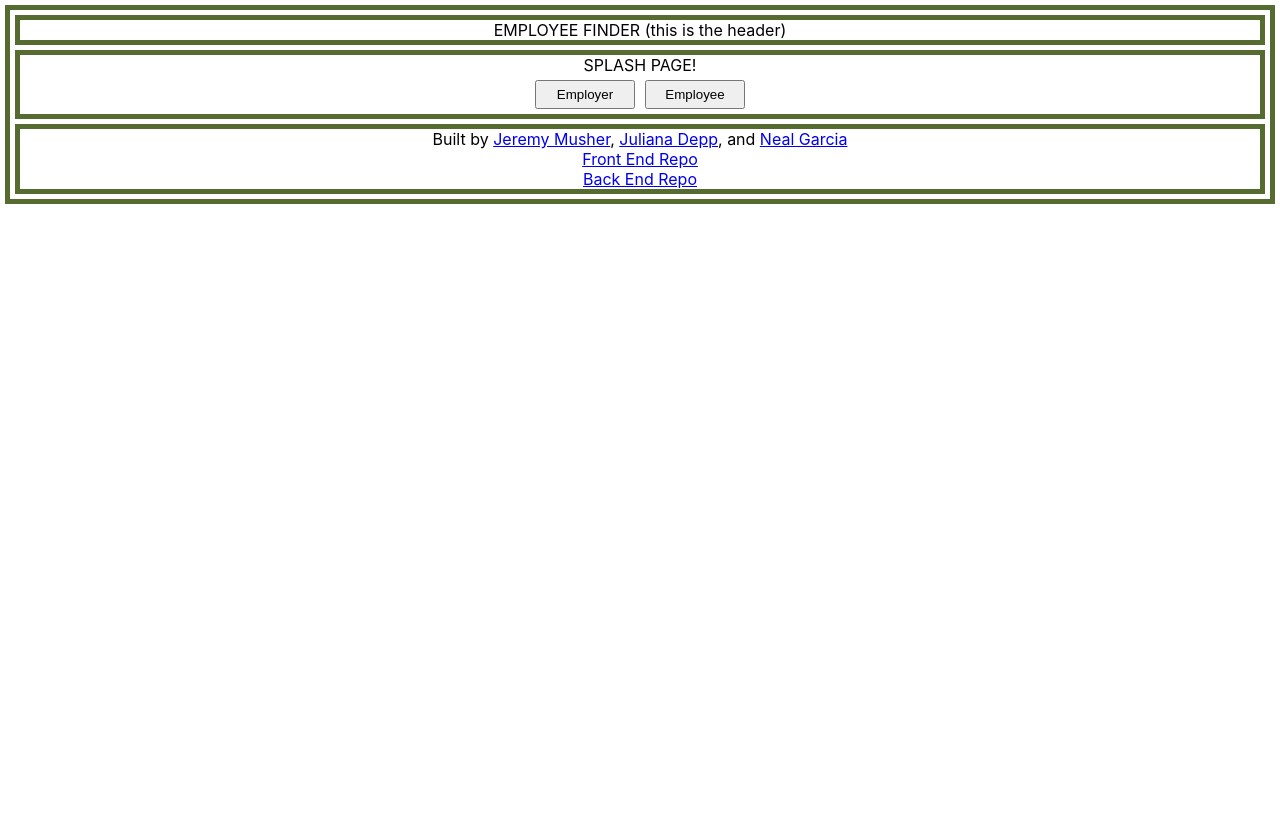
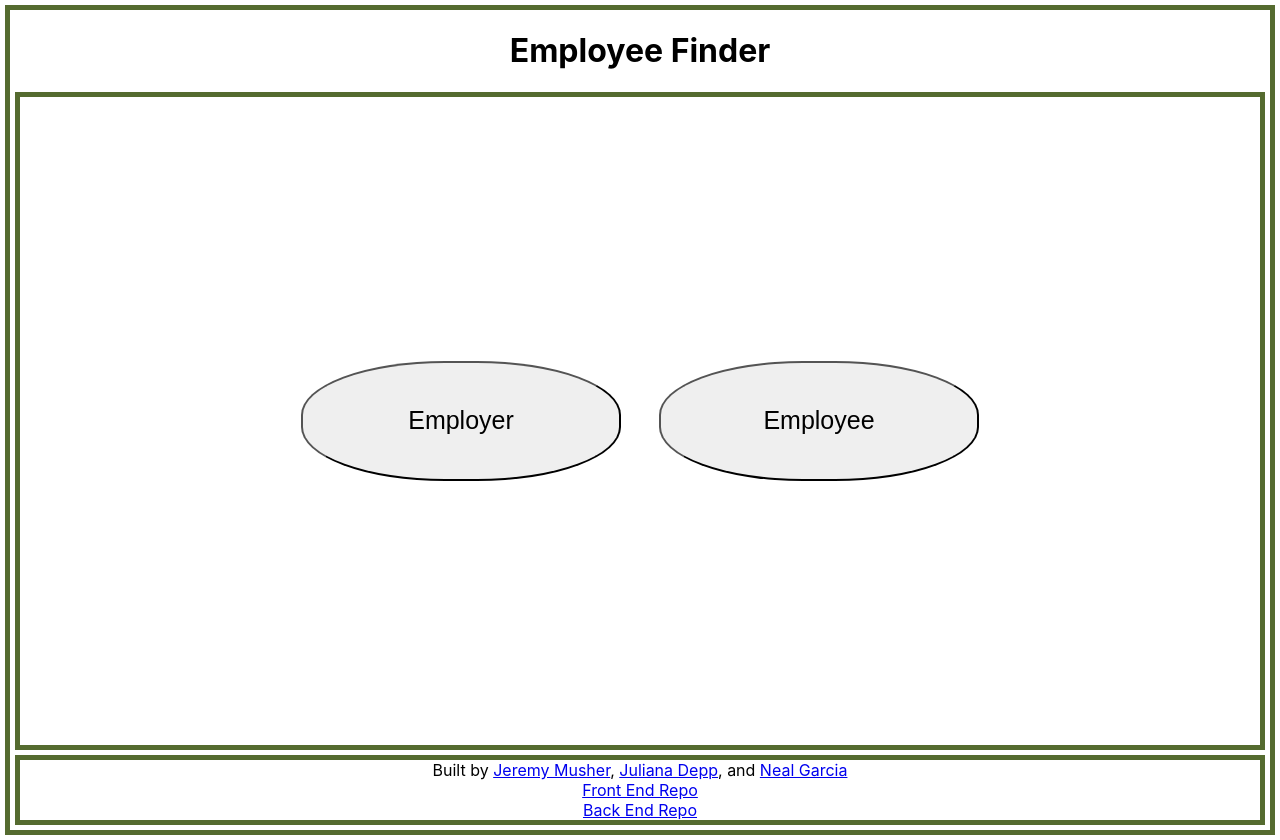
Before and after one commit to NealGarcia/Project-3, a React (Create React App) app in the folder employee-searcher-frontend/: page / in a window 1280 px wide. Before the commit the page ends 800 px from the top, so only its background shows below. Built offline with nearby package versions, Linux system fonts and the light colour scheme.

Commit message:
styling and splash page layout

```diff
--- a/employee-searcher-frontend/src/App.css
+++ b/employee-searcher-frontend/src/App.css
@@ -13,10 +13,38 @@
   color: white;
 }
 
+.header{
+  margin: 5px;
+  text-align: center;
+}
+
 .component {
   border:5px solid darkolivegreen;
   margin:5px;
   text-align: center;
+}
+
+#splash{
+  min-height: 81vh;
+  display: flex;
+  flex-direction: column;
+  justify-content: center;
+  align-items: center;
+}
+
+#splash button{
+  width: 25vw;
+  height: 15vh;
+  border-radius: 45%;
+  font-size: 25px;
+}
+#buttons{
+  display: flex;
+  width: 60%;
+  justify-content: space-evenly;
+}
+#formPage{
+  min-height: 81vh;
 }
 .employer-splash{
   min-height: 85vh;
--- a/employee-searcher-frontend/src/components/EmployerHome.js
+++ b/employee-searcher-frontend/src/components/EmployerHome.js
@@ -43,7 +43,6 @@ function EmployerHome(props) {
 
     return (
         <div className="component employer-splash">
-            Employer lands here
             <div className='employerHome'>
             <SearchBar
                 handleChange = {handleChange}
--- a/employee-searcher-frontend/src/components/Header.js
+++ b/employee-searcher-frontend/src/components/Header.js
@@ -4,8 +4,8 @@ import { Link } from 'react-router-dom';
 
 function Header(props) {
     return (
-        <div className="component">
-            EMPLOYEE FINDER (this is the header)
+        <div className="header">
+            <h1>Employee Finder</h1>
         </div>
     );
 }
--- a/employee-searcher-frontend/src/components/NewEmployee.js
+++ b/employee-searcher-frontend/src/components/NewEmployee.js
@@ -33,7 +33,7 @@ function NewEmployee(props) {
     );
   }
   return (
-    <div className="component">
+    <div className="component" id="formPage">
       <div className="formContainer">
         <form className="newEmployeeForm" onSubmit={handleSubmit}>
           <Link to={"/"} id="return">
@@ -135,61 +135,62 @@ function NewEmployee(props) {
           <h3>Availability</h3>
           <p>Choose the days you are available:</p>
           <div className="checkboxes">
-            <label htmlFor="mon">Mon.</label>
             <input
               type="checkbox"
               id="mon"
               name="mon"
               onChange={handleChange}
             />
+            <label htmlFor="mon">Mon.</label>
 
-            <label htmlFor="tues">Tues.</label>
             <input
               type="checkbox"
               id="tues"
               name="tues"
               onChange={handleChange}
             />
+            <label htmlFor="tues">Tues.</label>
 
-            <label htmlFor="wed">Wed.</label>
             <input
               type="checkbox"
               id="wed"
               name="wed"
               onChange={handleChange}
             />
+            <label htmlFor="wed">Wed.</label>
 
-            <label htmlFor="thu">Thu.</label>
             <input
               type="checkbox"
               id="thu"
               name="thu"
               onChange={handleChange}
             />
+            <label htmlFor="thu">Thu.</label>
 
-            <label htmlFor="fri">Fri.</label>
             <input
               type="checkbox"
               id="fri"
               name="fri"
               onChange={handleChange}
             />
+            <label htmlFor="fri">Fri.</label>
 
-            <label htmlFor="sat">Sat.</label>
             <input
               type="checkbox"
               id="sat"
               name="sat"
               onChange={handleChange}
             />
+            <label htmlFor="sat">Sat.</label>
 
-            <label htmlFor="sun">Sun.</label>
+
             <input
               type="checkbox"
               id="sun"
               name="sun"
               onChange={handleChange}
             />
+            <label htmlFor="sun">Sun.</label>
           </div>
           <div className="checkboxes">
             <button className="createButton">Create</button>
--- a/employee-searcher-frontend/src/components/Results.js
+++ b/employee-searcher-frontend/src/components/Results.js
@@ -23,8 +23,6 @@ function Results({employees}) {
 
   return (
     <div className="component result">
-      Results populate here:
-      <br />
       <section id="card-container">
         {employees.map((employee) =>
             <div className="component card">
--- a/employee-searcher-frontend/src/components/Splash.js
+++ b/employee-searcher-frontend/src/components/Splash.js
@@ -16,8 +16,7 @@ function Splash(props) {
   if (employeeShow === false && employerShow === false ) {
     return (
       <div className="component" id="splash">
-        SPLASH PAGE!
-        <div>
+        <div id="buttons">
           <Link to={"/search"}>
             <button onClick={handleEmployer}>Employer</button>
           </Link>
```
